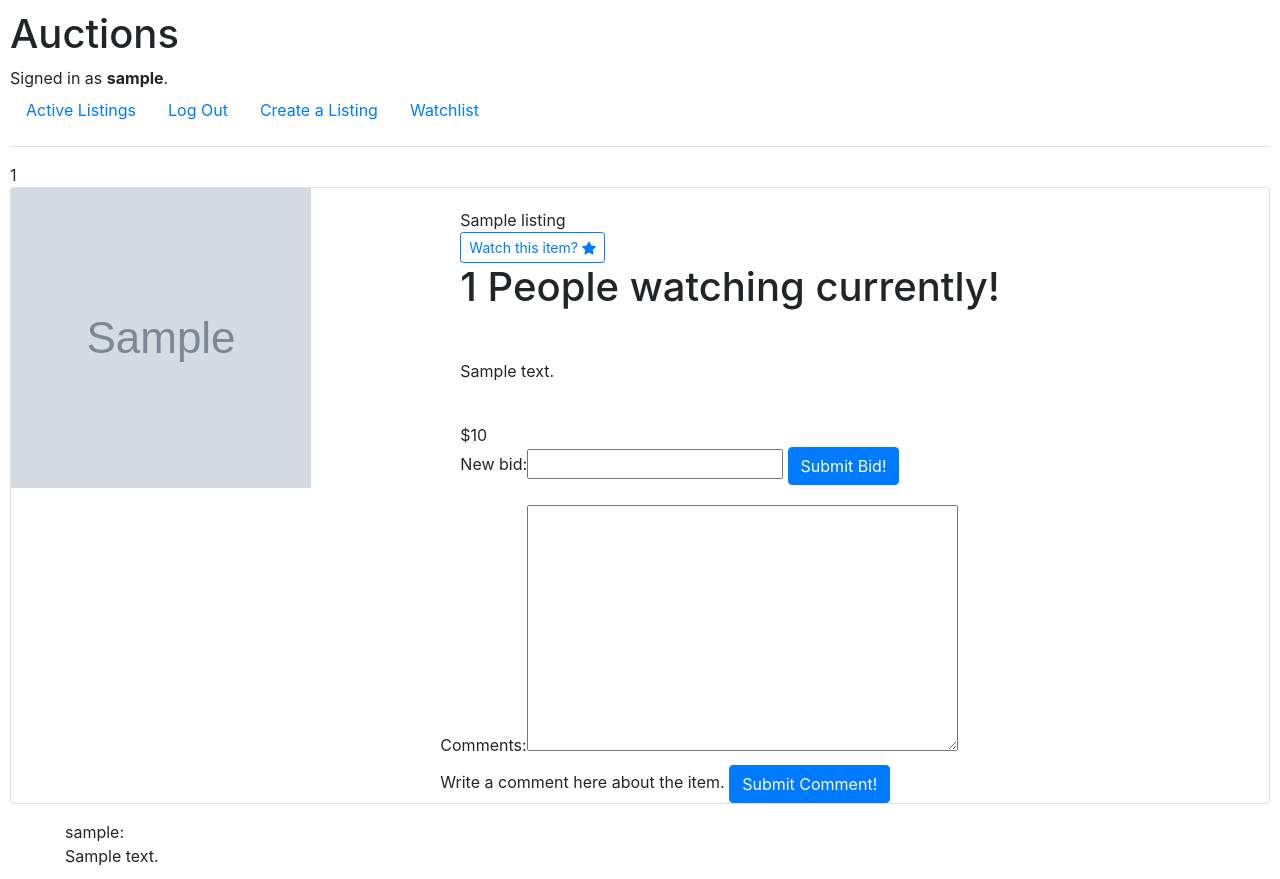
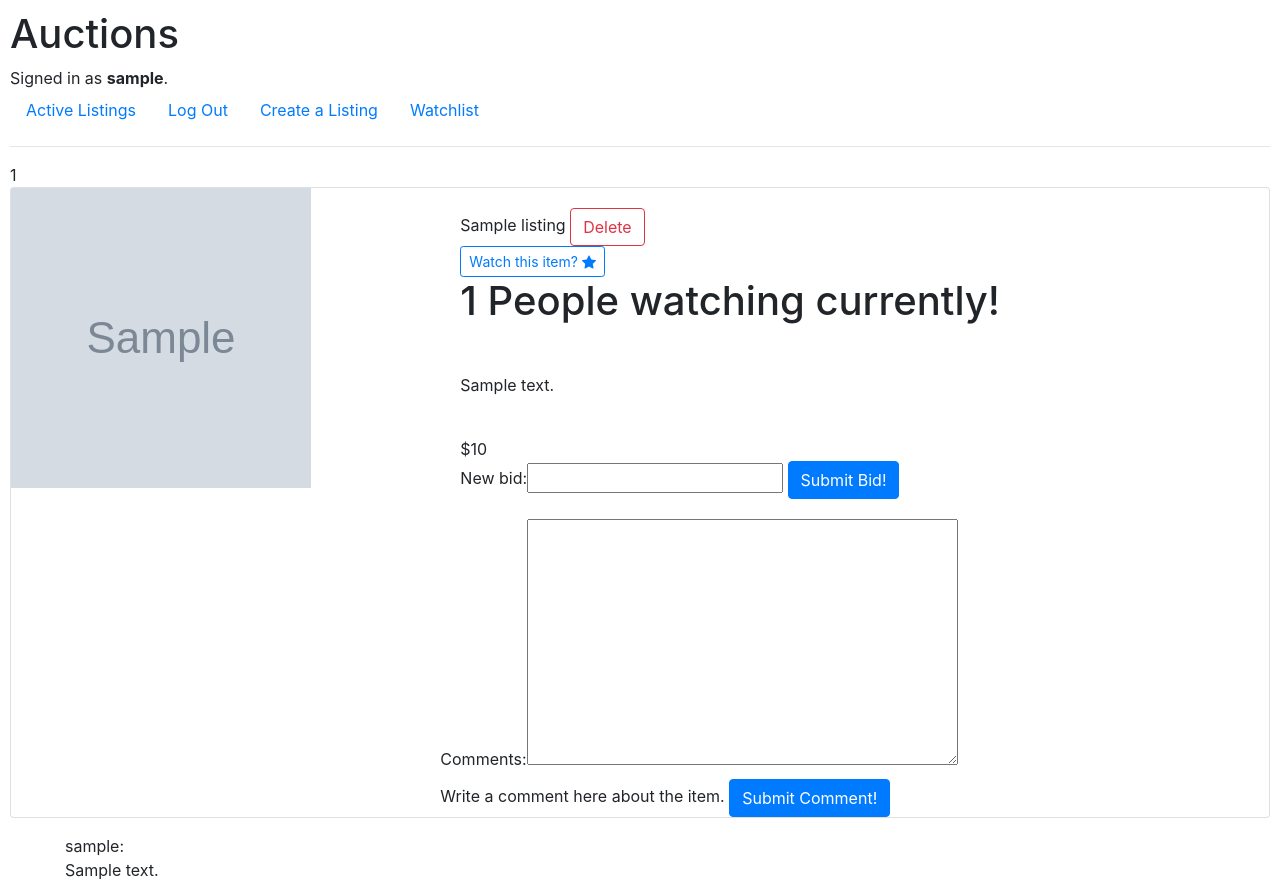
Before and after one commit to NearBee/Commerce, a Django app: page /listing/1 in a window 1280 px wide. Shown: the top 879 px of the page. Run offline with Django 3.2, Linux system fonts and the light colour scheme; a user stored in the database is signed in; tables that the repository leaves empty hold one stand-in row (values such as "Sample post"); grey boxes marked "Sample" are stand-in pictures; some libraries are stand-ins or nearby versions.

Commit message:
Created a temp delete button

```diff
--- a/commerce/auctions/templates/auctions/listing.html
+++ b/commerce/auctions/templates/auctions/listing.html
@@ -16,6 +16,9 @@
         <div class="col-md-8">
             <div class="card-body">
                 {{ listing.item_title }}
+                {% if user.id == listing.user.id %}
+                <button class="btn btn-outline-danger" type="submit">Delete</button>
+                {% endif %}
                 <form name="watchlist_item" type="submit" method="post">
                     {% csrf_token %}
                     <button type="submit" method="post" class="btn btn-outline-primary btn-sm" name="watchlist_button"
```
